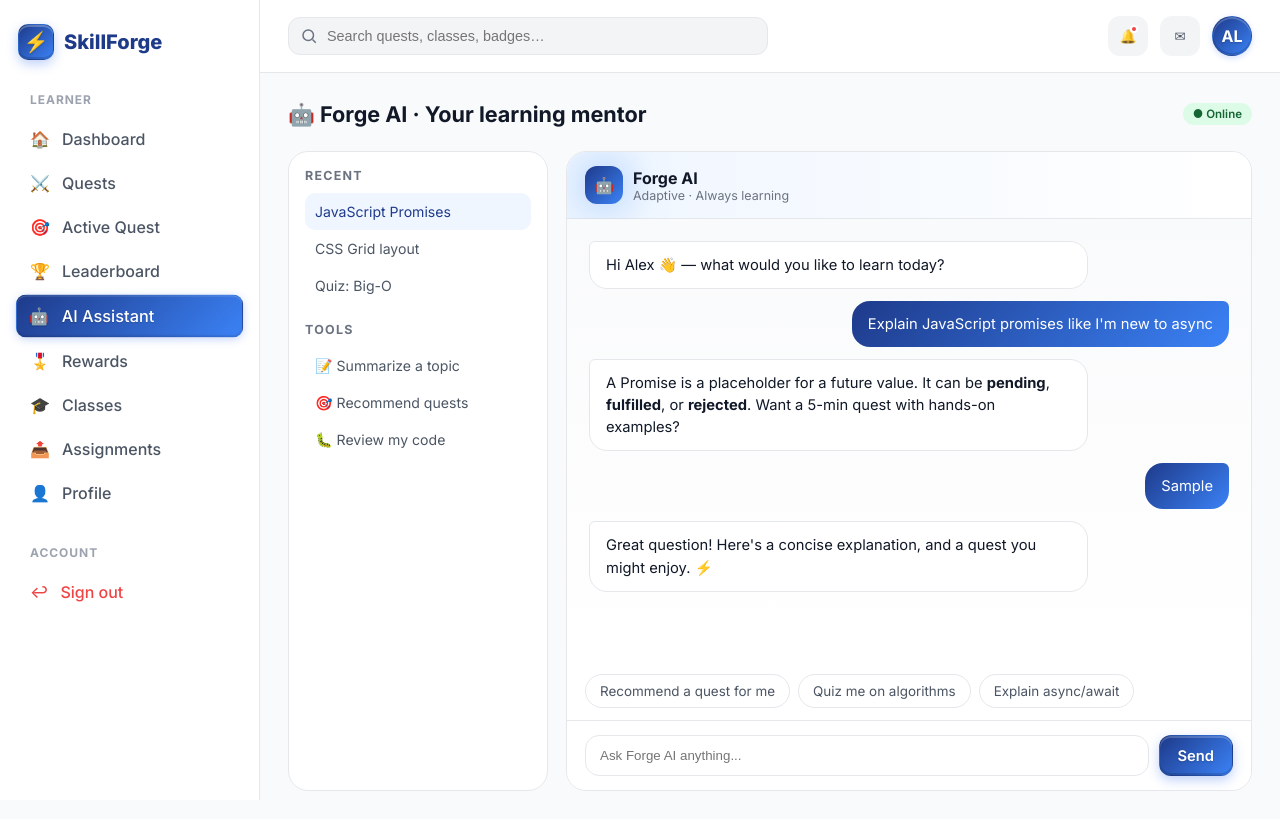
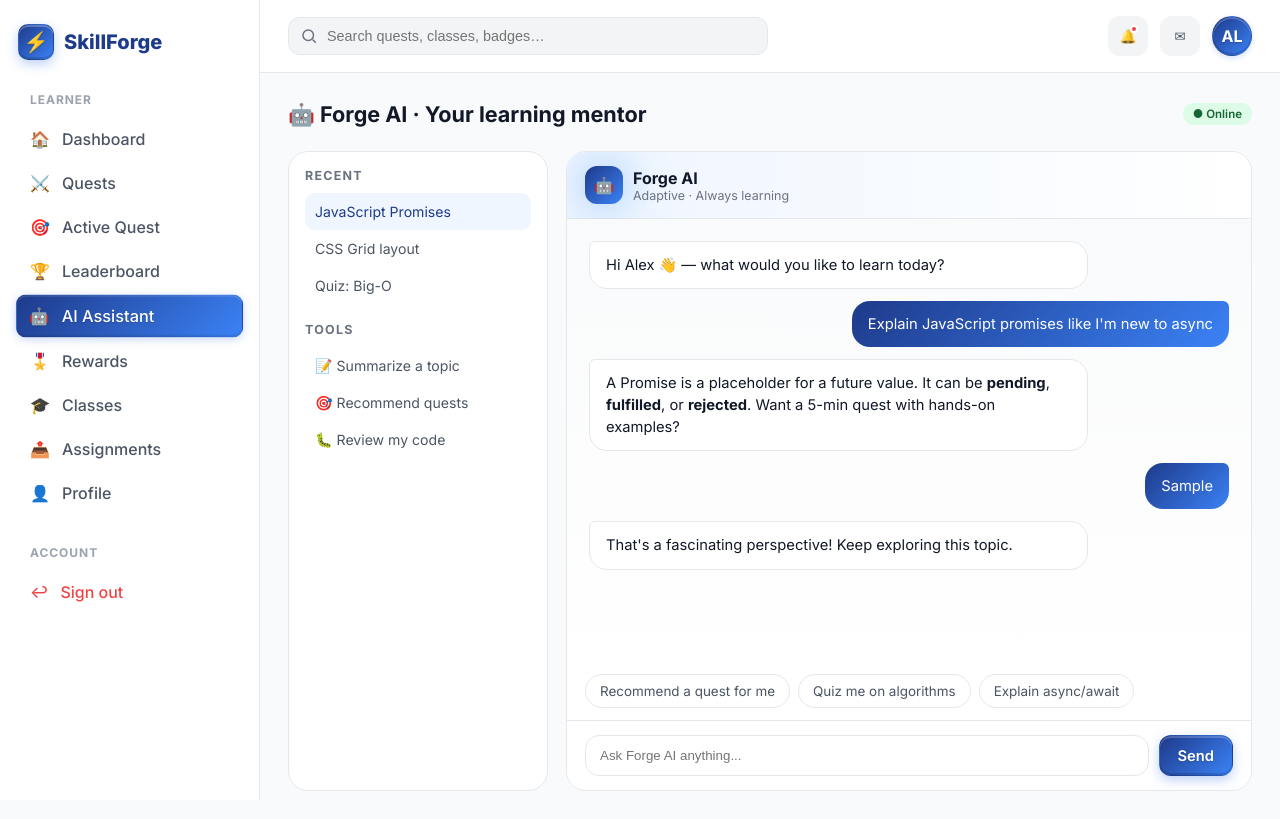
Before and after one commit to muhamad-umar/skillforge, a website: page frontend/learner/ai_assistant.html in a window 1280 px wide. Both pictures are taken after typing "Sample" into the empty fields and a click on the button "Send". Drawn offline with Linux system fonts and the light colour scheme.

Commit message:
ai_assistent update

```diff
--- a/frontend/learner/ai_assistant.html
+++ b/frontend/learner/ai_assistant.html
@@ -74,13 +74,13 @@
   </div>
 </div>
 </main>
+<script src="js/ai_assistant.js"></script>
   </div>
 
 </div>
 
 <script src="../shared/js/global.js"></script>
 <script src="../shared/js/helpers.js"></script>
-<script src="js/ai_assistant.js"></script>
 
 </body>
 </html>
--- a/frontend/learner/js/ai_assistant.js
+++ b/frontend/learner/js/ai_assistant.js
@@ -1,18 +1,84 @@
-const body=document.querySelector('.chat .body');
-const input=document.querySelector('.composer input');
-const send=document.querySelector('.composer button');
-function add(role,text){
-  const b=document.createElement('div');b.className='bubble '+role;b.textContent=text;
-  body.appendChild(b);body.scrollTop=body.scrollHeight;return b;
-}
-function reply(){
-  const t=document.createElement('div');t.className='bubble ai';t.innerHTML='<span class="typing"><span></span><span></span><span></span></span>';
-  body.appendChild(t);body.scrollTop=body.scrollHeight;
-  setTimeout(()=>{t.innerHTML='Great question! Here\'s a concise explanation, and a quest you might enjoy. ⚡';},900);
-}
-function submit(){
-  const v=input.value.trim();if(!v)return;add('me',v);input.value='';reply();
-}
-send?.addEventListener('click',submit);
-input?.addEventListener('keydown',e=>{if(e.key==='Enter')submit()});
-document.querySelectorAll('.suggested .s').forEach(s=>s.addEventListener('click',()=>{input.value=s.textContent;submit();}));
+(function() {
+  const chatBody = document.querySelector('.chat .body');
+  const chatInput = document.querySelector('.composer input');
+  const chatSend = document.querySelector('.composer button');
+
+  if (!chatBody || !chatInput || !chatSend) return;
+
+  const dummyAnswers = [
+    "That's a fascinating perspective! Keep exploring this topic.",
+    "I recommend breaking the problem into smaller, manageable chunks.",
+    "Did you know? Consistent practice is the key to mastery.",
+    "Here is a related quest you might enjoy: 'Advanced CSS Layouts'.",
+    "Great question! Have you tried reviewing the documentation for more insights?",
+    "That is correct! You're making excellent progress.",
+    "Let me think about that... Yes, your approach makes sense!",
+    "Error 404: Motivation not found... Just kidding! Let's get back to learning! ⚡"
+  ];
+
+  function getDummyAnswer(query) {
+    const q = query.toLowerCase();
+    if (q.includes('promise') || q.includes('async')) {
+      return "A Promise is a placeholder for a future value. It can be <b>pending</b>, <b>fulfilled</b>, or <b>rejected</b>. Want a 5-min quest with hands-on examples?";
+    }
+    if (q.includes('css') || q.includes('grid') || q.includes('flex')) {
+      return "CSS Grid is perfect for two-dimensional layouts, while Flexbox shines for one-dimensional alignment. Which one are you trying to use?";
+    }
+    if (q.includes('react') || q.includes('component')) {
+      return "React components are independent and reusable bits of code. They serve the same purpose as JavaScript functions, but work in isolation and return HTML.";
+    }
+    if (q.includes('algorithm') || q.includes('big o') || q.includes('big-o')) {
+      return "Big-O notation describes the worst-case scenario for an algorithm's time or space complexity. Ready for a quick quiz on sorting algorithms?";
+    }
+    const randomIndex = Math.floor(Math.random() * dummyAnswers.length);
+    return dummyAnswers[randomIndex];
+  }
+
+  function addMessage(role, text) {
+    const b = document.createElement('div');
+    b.className = 'bubble ' + role;
+    if (role === 'ai') {
+      b.innerHTML = text; // Allow HTML styling for AI responses
+    } else {
+      b.textContent = text;
+    }
+    chatBody.appendChild(b);
+    chatBody.scrollTop = chatBody.scrollHeight;
+    return b;
+  }
+
+  function reply(query) {
+    const t = document.createElement('div');
+    t.className = 'bubble ai';
+    t.innerHTML = '<span class="typing"><span></span><span></span><span></span></span>';
+    chatBody.appendChild(t);
+    chatBody.scrollTop = chatBody.scrollHeight;
+
+    setTimeout(() => {
+      t.innerHTML = getDummyAnswer(query);
+      chatBody.scrollTop = chatBody.scrollHeight;
+    }, 900 + Math.random() * 500); // 900-1400ms delay
+  }
+
+  function submitChat() {
+    const v = chatInput.value.trim();
+    if (!v) return;
+    addMessage('me', v);
+    chatInput.value = '';
+    reply(v);
+  }
+
+  // Use event listeners, IIFE ensures variables are locally scoped
+  chatSend.addEventListener('click', submitChat);
+
+  chatInput.addEventListener('keydown', e => {
+    if (e.key === 'Enter') submitChat();
+  });
+
+  document.querySelectorAll('.suggested .s').forEach(s => {
+    s.addEventListener('click', () => {
+      chatInput.value = s.textContent;
+      submitChat();
+    });
+  });
+})();
```
